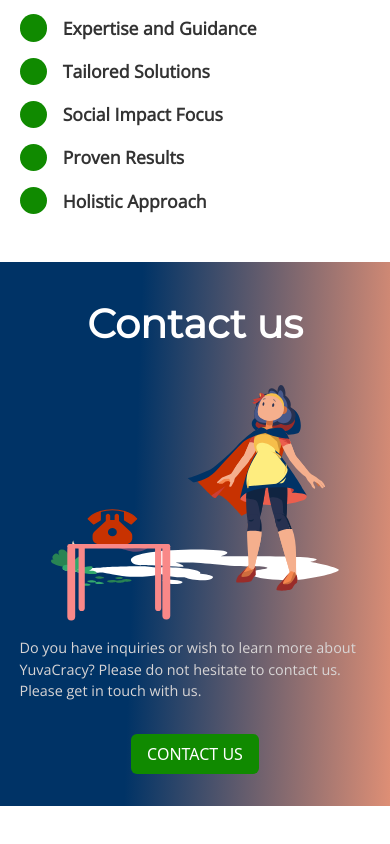
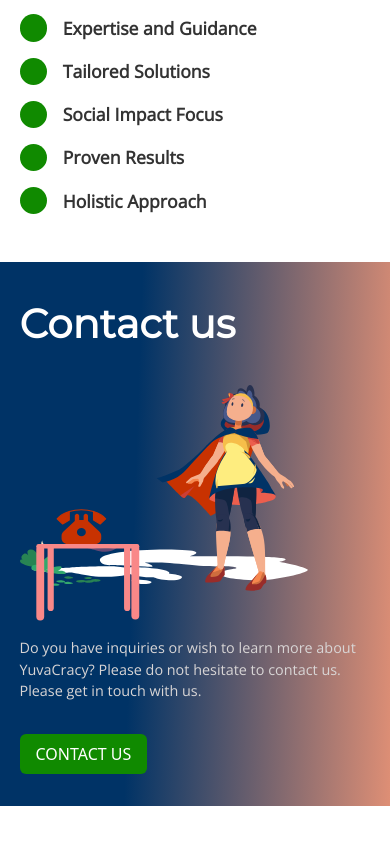
Before and after one commit to Abdev1205/yuvacracy-frontend, a Next.js app: page / in a window 390 px wide. Shown: the part 2604-3448 px from the top of the page. Built offline with nearby package versions, Linux system fonts and the light colour scheme; some icons are missing.

Commit message:
added priority in hero image and adjusted contact section

```diff
--- a/components/home/Contact.js
+++ b/components/home/Contact.js
@@ -3,8 +3,8 @@
 const Contact = () => {
   return (
     <>
-      <div className=" mx-auto flex justify-evenly xl_phone:w-[80%] w-[100%] h-[auto] py-[2rem] sm:px-[1.5rem] xl_phone:rounded-[1rem] contact-us-gradient " >
-        <div className=" flex flex-col justify-center sm:items-start items-center sm:w-[38%] w-[90%] gap-[1rem] " >
+      <div className=" mx-auto flex sm:justify-evenly xl_phone:w-[80%] w-[100%] h-[auto] py-[2rem] sm:px-[1.5rem] xl_phone:rounded-[1rem] contact-us-gradient " >
+        <div className=" flex flex-col justify-center sm:items-start  mx-auto sm:w-[38%] md_phone:w-[22rem] w-[90%] gap-[1rem] " >
           <h2 className="text-white font-montserrat font-[700] text-[2.5rem]" >Contact us</h2>
           <Image
             src={'/assets/contact-us.svg'}
--- a/components/home/Hero.js
+++ b/components/home/Hero.js
@@ -24,6 +24,7 @@
           <Image
             src={'/assets/hero-image.svg'}
             alt={'Logo'} height={500} width={500}
+            priority={true}
             className=' sm_desktop:w-[100%] lg_phone:w-[35rem] w-[24rem] mt-[1rem]  z-[1] '
           />
         </div>
```
